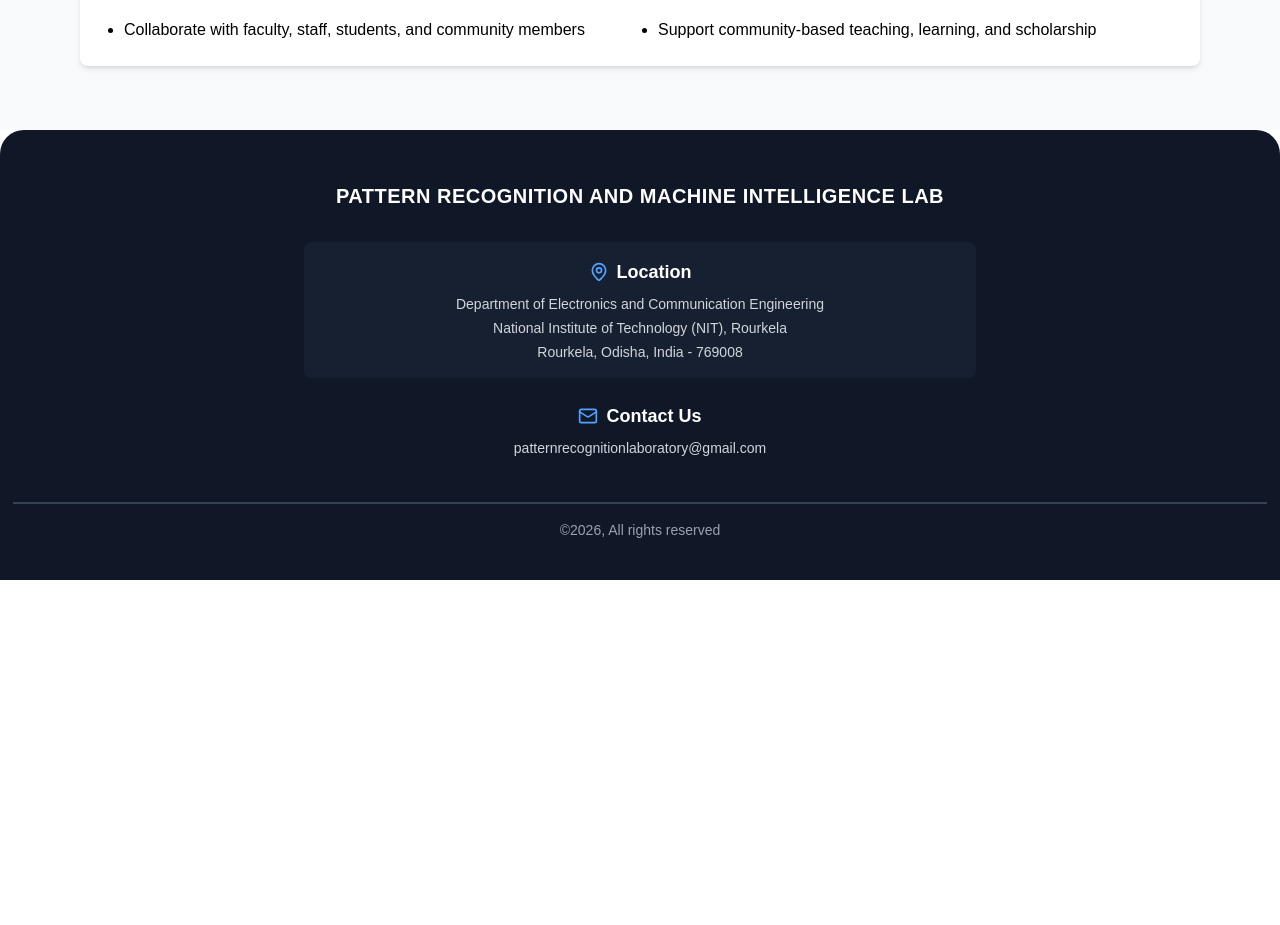
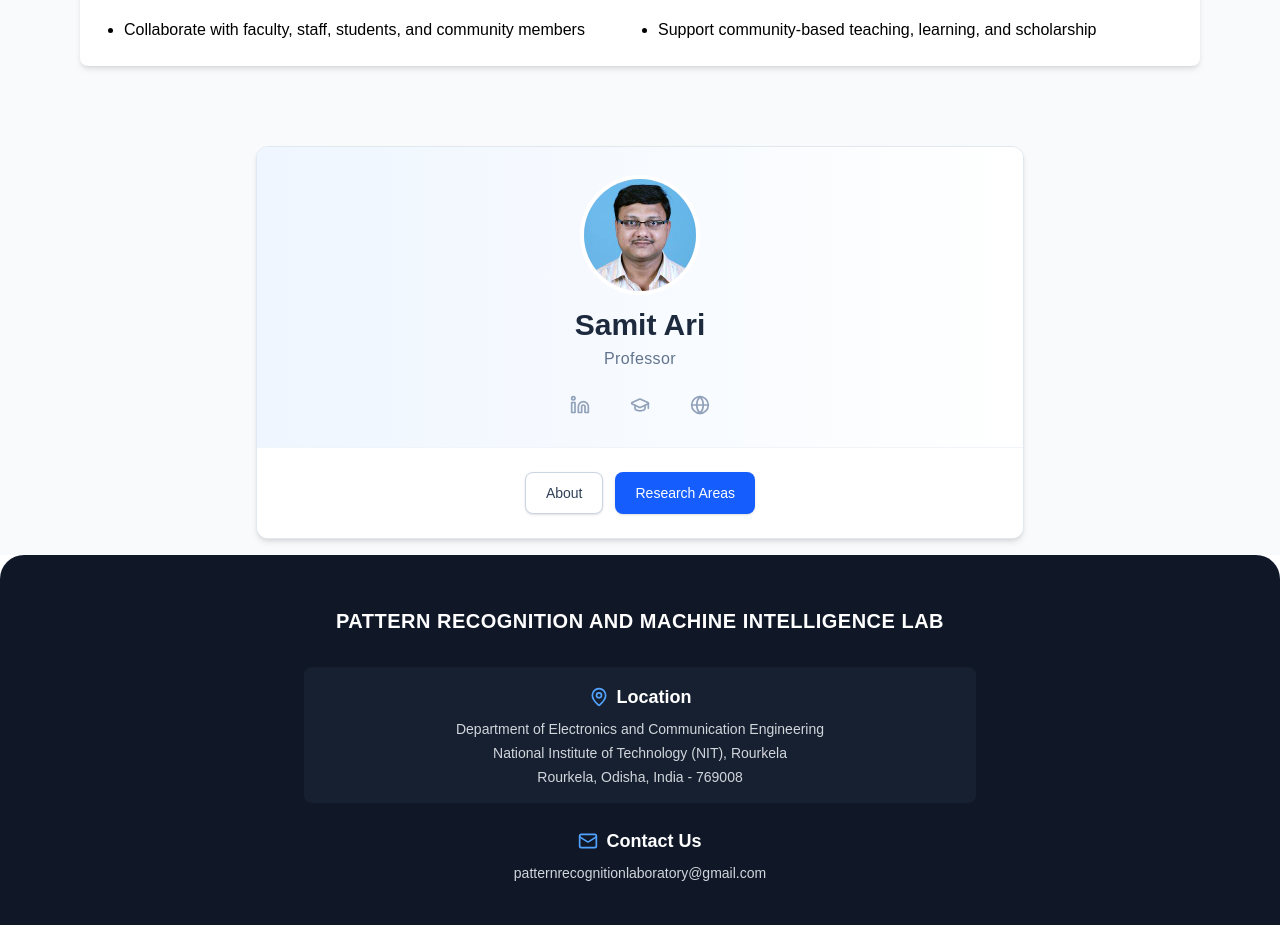
Before and after one commit to AshwaniNITR/prlab, a Next.js app: page / in a window 1280 px wide. Shown: the part 2008-2933 px from the top of the page. Before the commit the page ends 2588 px from the top, so only its background shows below. Built offline with nearby package versions, Linux system fonts and the light colour scheme.

Commit message:
feat:profile

```diff
--- /dev/null
+++ b/src/app/components/Profile.tsx
@@ -0,0 +1,154 @@
+import React, { useState } from "react";
+import { Linkedin, GraduationCap, Globe, X } from "lucide-react";
+
+const Profile = () => {
+  const [activeModal, setActiveModal] = useState<"about" | "research" | null>(null);
+
+  const closeModal = () => setActiveModal(null);
+
+  return (
+    <div className=" bg-slate-50 flex items-center justify-center p-4">
+      {/* Main card - cleaner design with subtle border */}
+      <div className="bg-white rounded-xl shadow-md w-full max-w-3xl overflow-hidden border border-slate-200">
+        {/* Header section with subtle gradient */}
+        <div className="bg-gradient-to-r from-blue-50 to-white px-8 pt-8 pb-6 border-b border-slate-100">
+          <div className="flex flex-col items-center">
+            {/* Profile image with subtle border */}
+            <div className="w-28 h-28 rounded-full bg-slate-200 mb-4 ring-4 ring-white shadow-sm overflow-hidden">
+              <img
+                src="/prlab.jpg"
+                alt="Profile"
+                className="w-full h-full object-cover"
+              />
+            </div>
+
+            {/* Name and designation - refined typography */}
+            <h1 className="text-3xl font-semibold text-slate-800 mb-1">Samit Ari</h1>
+            <p className="text-base text-slate-500 font-medium tracking-wide">Professor</p>
+
+            {/* Social links - cleaner icon styling */}
+            <div className="flex items-center justify-center gap-6 mt-4">
+              <a
+                href="https://in.linkedin.com/in/samit-ari-770171285"
+                target="_blank"
+                rel="noopener noreferrer"
+                className="text-slate-400 hover:text-blue-600 transition-colors p-2 hover:bg-blue-50 rounded-lg"
+              >
+                <Linkedin className="w-5 h-5" />
+              </a>
+              <a
+                href="https://scholar.google.com/citations?user=UC5vz1IAAAAJ&hl=en"
+                target="_blank"
+                rel="noopener noreferrer"
+                className="text-slate-400 hover:text-blue-600 transition-colors p-2 hover:bg-blue-50 rounded-lg"
+              >
+                <GraduationCap className="w-5 h-5" />
+              </a>
+              <a
+                href="https://www.nitrkl.ac.in/EC/~samit/"
+                target="_blank"
+                rel="noopener noreferrer"
+                className="text-slate-400 hover:text-blue-600 transition-colors p-2 hover:bg-blue-50 rounded-lg"
+              >
+                <Globe className="w-5 h-5" />
+              </a>
+            </div>
+          </div>
+        </div>
+
+        {/* Action buttons - professional styling */}
+        <div className="px-8 py-6 bg-white flex justify-center gap-3">
+          <button
+            onClick={() => setActiveModal("about")}
+            className="px-5 py-2.5 bg-white text-slate-700 border border-slate-300 rounded-lg hover:bg-slate-50 transition-colors text-sm font-medium shadow-sm"
+          >
+            About
+          </button>
+          <button
+            onClick={() => setActiveModal("research")}
+            className="px-5 py-2.5 bg-blue-600 text-white rounded-lg hover:bg-blue-700 transition-colors text-sm font-medium shadow-sm"
+          >
+            Research Areas
+          </button>
+        </div>
+      </div>
+
+      {/* About Modal - refined design */}
+      {activeModal === "about" && (
+        <div className="fixed inset-0 bg-slate-900/30 backdrop-blur-sm flex items-center justify-center p-4 z-50">
+          <div className="bg-white rounded-xl shadow-xl max-w-2xl w-full max-h-[85vh] overflow-hidden">
+            {/* Modal header */}
+            <div className="px-6 py-4 border-b border-slate-200 flex justify-between items-center bg-gradient-to-r from-blue-50 to-white">
+              <h2 className="text-xl font-semibold text-slate-800">About Samit Ari</h2>
+              <button
+                onClick={closeModal}
+                className="text-slate-400 hover:text-slate-600 hover:bg-slate-100 rounded-lg p-1.5 transition-colors"
+              >
+                <X className="w-5 h-5" />
+              </button>
+            </div>
+
+            {/* Modal content */}
+            <div className="px-6 py-5 overflow-y-auto max-h-[calc(85vh-8rem)]">
+              <div className="text-slate-600 space-y-4 text-sm leading-relaxed">
+                <p>
+                  Dr. Samit Ari joined the National Institute of Technology Rourkela, as a faculty member in 2009, where he presently holds the position of professor in the department of Electronics and Communication Engineering. He also serves as Associate Dean, SRICCE (Sponsored Research, Industrial Consultancy and Continuing Education).
+                </p>
+                <p>
+                  Previously, he also served several administrative positions, like Associate Dean, Academic (Undergraduate) from July 2022 to June 2025, Prof.-in-Charge and Coordinator, Accreditation and Ranking Cell from July 2020 to June 2023, and Vice-President, Student Activity Centre (Games and Sports) from July 2018 to June 2020.
+                </p>
+                <p>
+                  He is the Prof.-in-Charge of Pattern Recognition and Machine Intelligence Laboratory and head of this laboratory research group. Prof. Ari is a senior member of IEEE and a member of the IEEE Signal Processing Society. He was also Associate Editor of IET Image Processing Journal during 2019-2022.
+                </p>
+                <p>
+                  He has already published more than 130 research articles, including IEEE transactions, Elsevier journals, etc., and his Google Scholar h-index is 29 with 2800+ citations. His two patents were granted and also another two patents are published in the domain of machine intelligence, signal and image processing.
+                </p>
+                <p>
+                  He was awarded as Young Faculty Research Fellow under the Visvesvaraya PhD scheme for Electronics & IT, MeitY, for the year of 2015-16 and got recognition from ICMR and National Innovation Foundation India for innovation and contribution in the field of science and technology in the year of 2015. He received SERB Start up Research grant for Young Scientists, 2012. He received several best paper awards in different conferences, namely IEEE-ICCECE-2020, ICMACC-2022 and ICSTSN 2023, etc.
+                </p>
+              </div>
+            </div>
+          </div>
+        </div>
+      )}
+
+      {/* Research Areas Modal - refined design */}
+      {activeModal === "research" && (
+        <div className="fixed inset-0 bg-slate-900/30 backdrop-blur-sm flex items-center justify-center p-4 z-50">
+          <div className="bg-white rounded-xl shadow-xl max-w-lg w-full max-h-[85vh] overflow-hidden">
+            {/* Modal header */}
+            <div className="px-6 py-4 border-b border-slate-200 flex justify-between items-center bg-gradient-to-r from-blue-50 to-white">
+              <h2 className="text-xl font-semibold text-slate-800">Research Areas</h2>
+              <button
+                onClick={closeModal}
+                className="text-slate-400 hover:text-slate-600 hover:bg-slate-100 rounded-lg p-1.5 transition-colors"
+              >
+                <X className="w-5 h-5" />
+              </button>
+            </div>
+
+            {/* Modal content */}
+            <div className="px-6 py-5">
+              <ul className="space-y-3">
+                {[
+                  "Machine Learning",
+                  "Artificial Intelligence",
+                  "Pattern Recognition",
+                  "Signal Processing",
+                  "Image Processing"
+                ].map((item, index) => (
+                  <li key={index} className="flex items-center gap-3 text-slate-700">
+                    <span className="w-1.5 h-1.5 bg-blue-600 rounded-full"></span>
+                    <span className="text-sm">{item}</span>
+                  </li>
+                ))}
+              </ul>
+            </div>
+          </div>
+        </div>
+      )}
+    </div>
+  );
+};
+
+export default Profile;
--- a/src/app/page.tsx
+++ b/src/app/page.tsx
@@ -4,6 +4,7 @@
 import Footer from "./components/Footer";
 import Hero from "./components/Hero";
 import Navbar from "./components/Navbar";
+import Profile from "./components/Profile";
 
 
 export default function Home() {
@@ -13,6 +14,7 @@
       <Hero/>
       <About/>
       {/* <Footer/> */}
+      <Profile/>
     </div>
   );
 }
```
Also changed, not shown: public/prlab.jpg (added).
